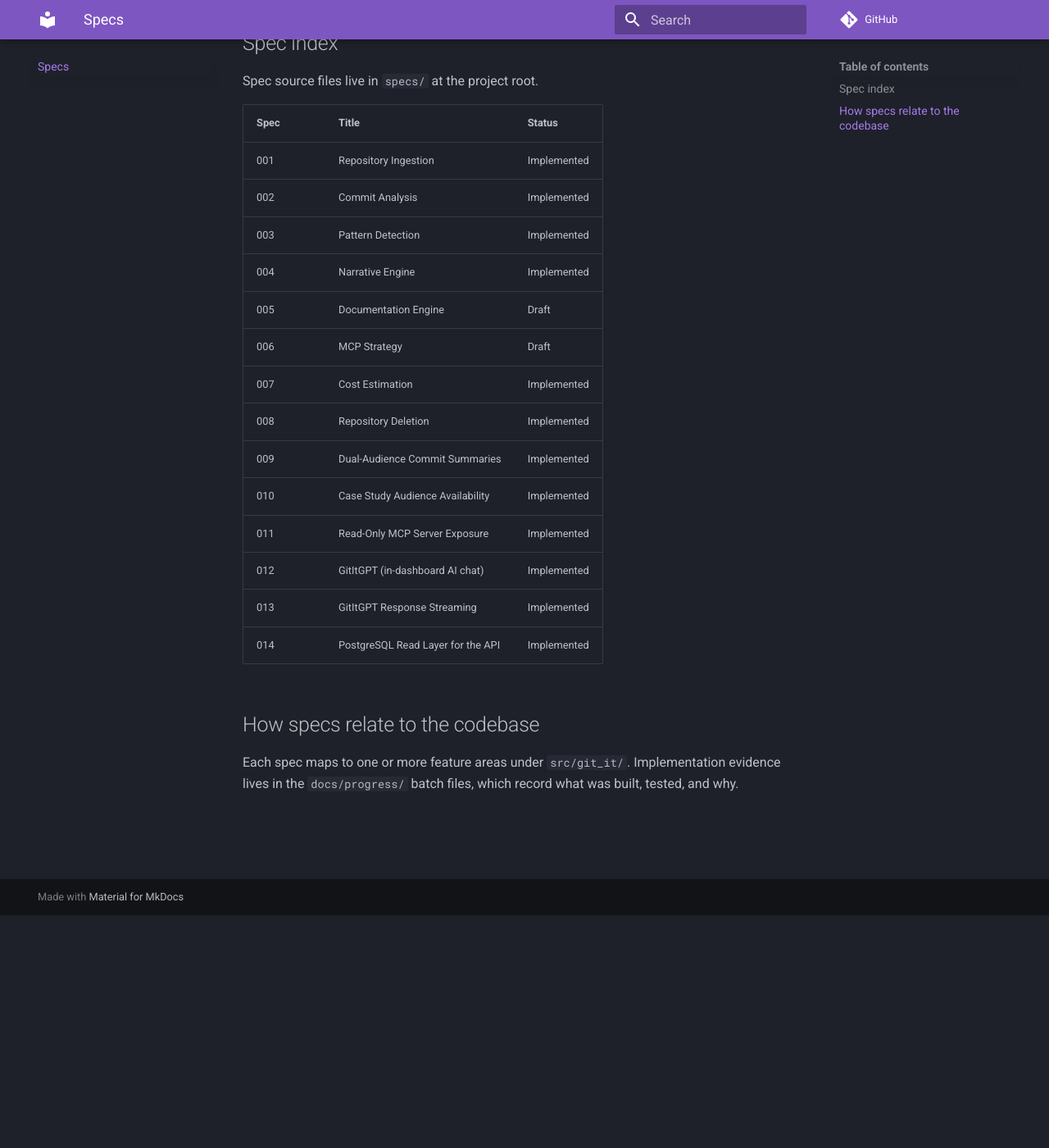
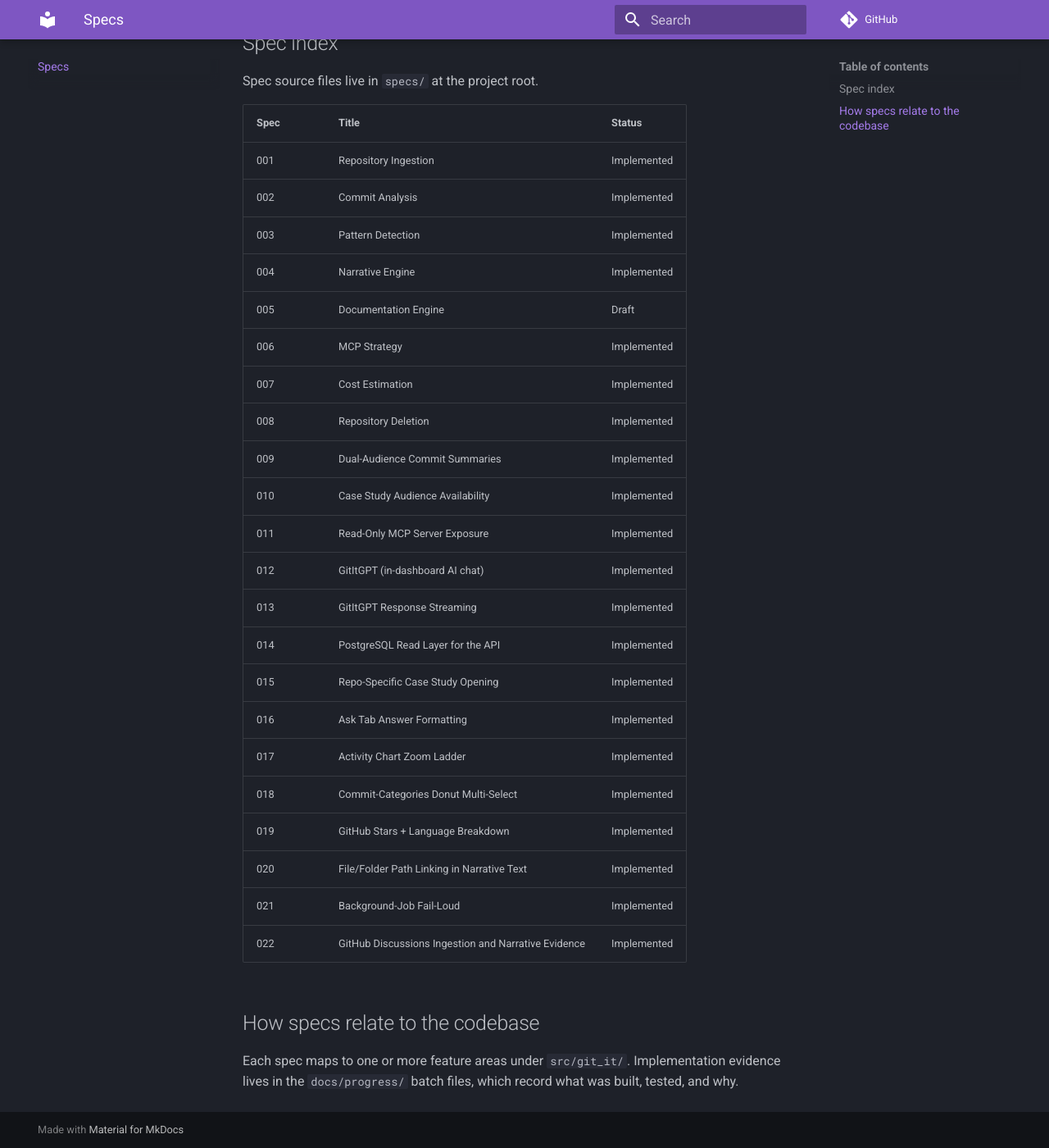
Before and after one commit to rafa-castano/git_it, an MkDocs documentation site: the page built from docs/specs/index.md, in a window 1280 px wide and 1400 px high, scrolled down 284 px. Shown: the whole window at 82% size. Built offline with MkDocs 1.6.1 and Material for MkDocs 9.7.7, drawn with Linux system fonts in a browser that asks for light colours; comment, search, counter and statistics services are not loaded.

Commit message:
docs: sync specs index with real implementation status (spec 006, 015-022)
docs/specs/index.md was stale: spec 006 showed as Draft despite being
Implemented since batch 102, and specs 015-022 were missing entirely.
Verified each spec's file status plus docs/progress/ evidence before
updating; left spec 005 (Documentation Engine) as Draft since no
implementation evidence was found.

```diff
--- a/docs/specs/index.md
+++ b/docs/specs/index.md
@@ -13,7 +13,7 @@ Spec source files live in `specs/` at the project root.
 | 003 | Pattern Detection | Implemented |
 | 004 | Narrative Engine | Implemented |
 | 005 | Documentation Engine | Draft |
-| 006 | MCP Strategy | Draft |
+| 006 | MCP Strategy | Implemented |
 | 007 | Cost Estimation | Implemented |
 | 008 | Repository Deletion | Implemented |
 | 009 | Dual-Audience Commit Summaries | Implemented |
@@ -22,6 +22,14 @@ Spec source files live in `specs/` at the project root.
 | 012 | GitItGPT (in-dashboard AI chat) | Implemented |
 | 013 | GitItGPT Response Streaming | Implemented |
 | 014 | PostgreSQL Read Layer for the API | Implemented |
+| 015 | Repo-Specific Case Study Opening | Implemented |
+| 016 | Ask Tab Answer Formatting | Implemented |
+| 017 | Activity Chart Zoom Ladder | Implemented |
+| 018 | Commit-Categories Donut Multi-Select | Implemented |
+| 019 | GitHub Stars + Language Breakdown | Implemented |
+| 020 | File/Folder Path Linking in Narrative Text | Implemented |
+| 021 | Background-Job Fail-Loud | Implemented |
+| 022 | GitHub Discussions Ingestion and Narrative Evidence | Implemented |
 
 ## How specs relate to the codebase
 
```
Also changed, not shown: docs/progress/README.md (+1 -0 lines), docs/progress/docs/batch-114-specs-index-sync.md (added, +63 -0 lines).
